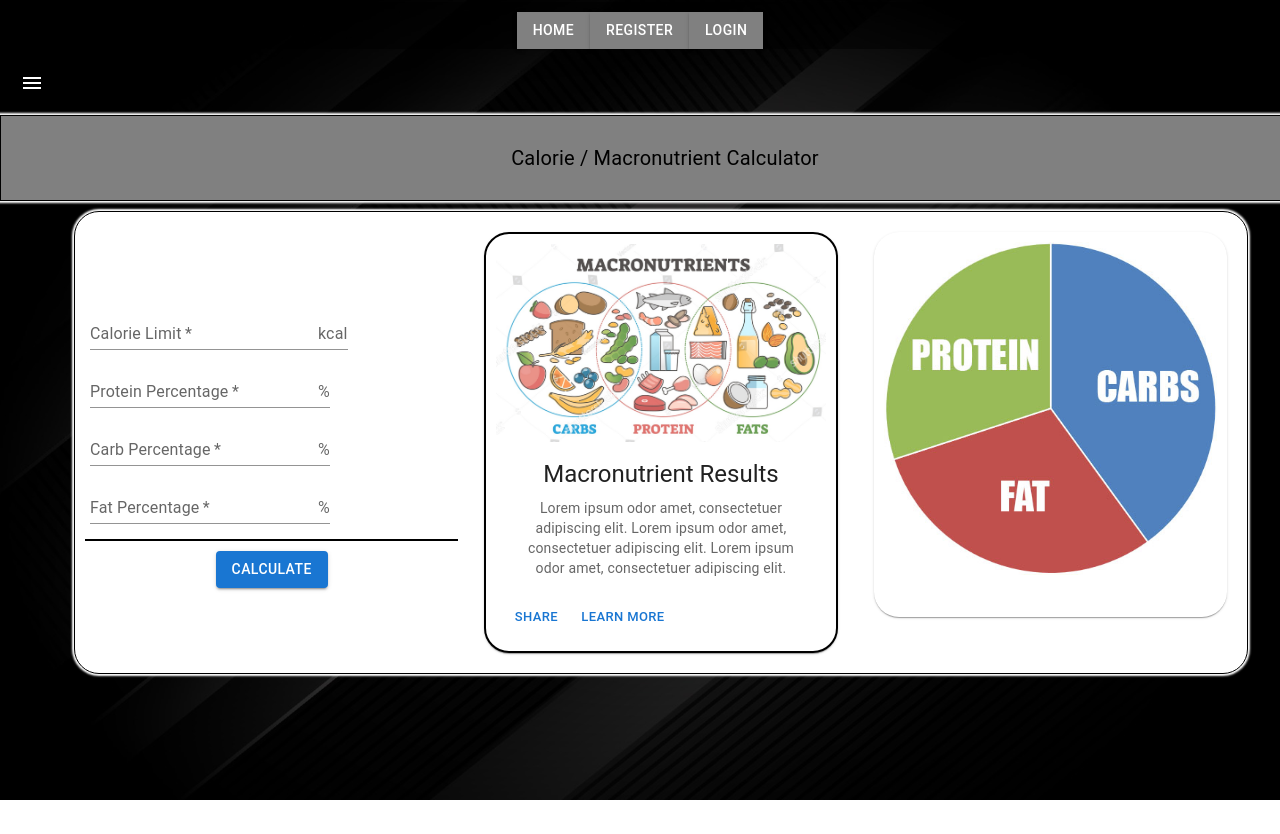
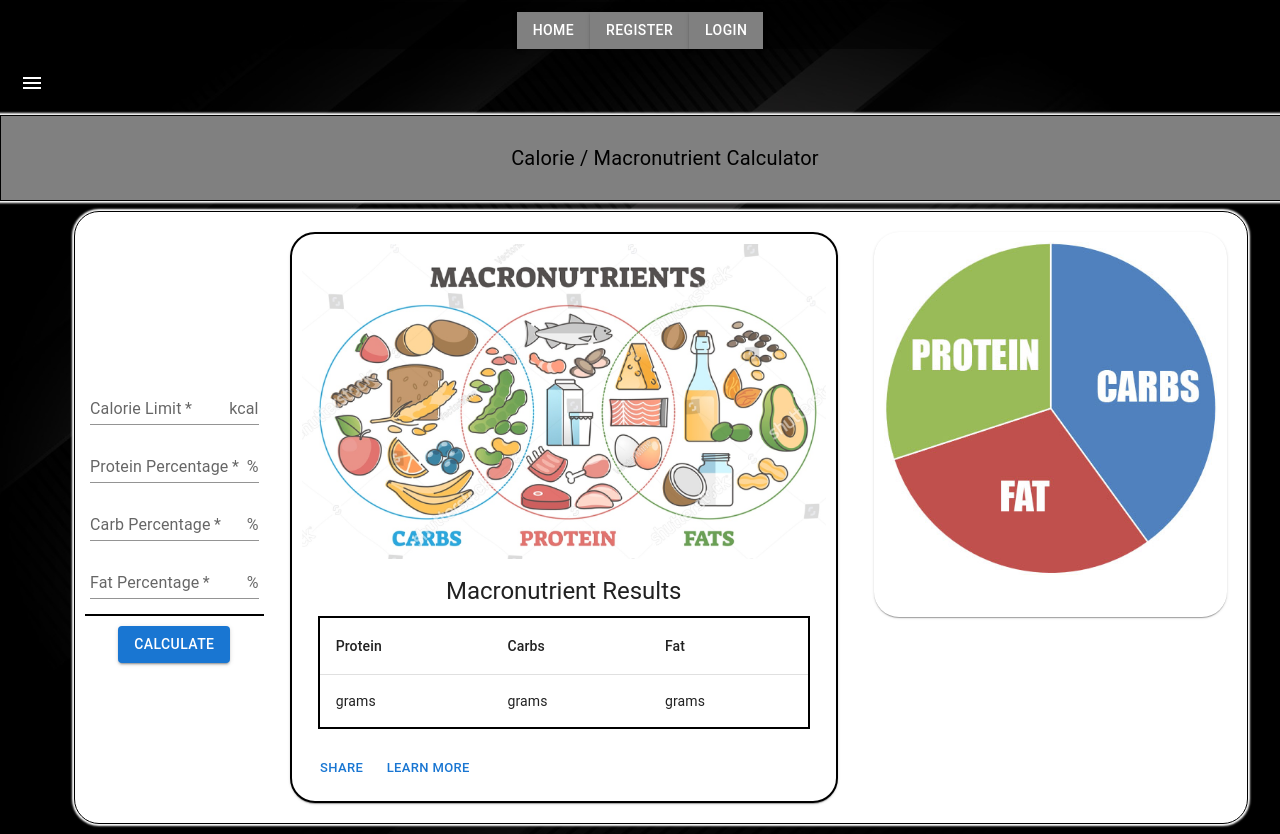
Before and after one commit to jkof86/Portfolio-09-2024, a React (Create React App) app in the folder frontend/: page /calculator in a window 1280 px wide. Shown: the top 834 px of the page. Before the commit the page ends 800 px from the top, so only its background shows below. Built offline with nearby package versions, Linux system fonts and the light colour scheme.

Commit message:
Continued work on Macro Results Table

```diff
--- a/frontend/src/components/Calculator.js
+++ b/frontend/src/components/Calculator.js
@@ -1,8 +1,13 @@
 import {
     Box, Container, TextField, Toolbar, Typography, InputAdornment,
     Button, Grid, Divider, Card, CardActions, CardActionArea,
-    CardContent, CardMedia
+    CardContent, CardMedia, Table,
+    TableHead,
+    TableBody,
+    TableRow,
+    TableCell
 } from "@mui/material";
+
 import { useState } from "react";
 
 export default function Calculator() {
@@ -14,16 +19,38 @@ export default function Calculator() {
 
     function handleClick() {
         // event.preventDefault();
+        // console.log('Calorie Limit: ', calorieLimit,
+        //     'Protein Percent: ', proteinPercent,
+        //     'Carb Percent: ', carbPercent,
+        //     'Fat Percent: ', fatPercent)
+
+        // ..code to submit form to backend here...
+
+    }
+
+    const calculateMacros = () => {
+        console.log('Calculate Macros Button Test...');
         console.log('Calorie Limit: ', calorieLimit,
             'Protein Percent: ', proteinPercent,
             'Carb Percent: ', carbPercent,
             'Fat Percent: ', fatPercent)
-        // ..code to submit form to backend here...
-    }
 
-    const calculateMacros = () => {
-        console.log('Calculate Macros Button Test...');
-        handleClick();
+        return (
+            <Table sx={{ border: '2px solid black' }}>
+                <TableHead>
+                    <TableCell>Protein</TableCell>
+                    <TableCell>Carbs</TableCell>
+                    <TableCell>Fat</TableCell>
+                </TableHead>
+                <TableBody>
+                    <TableCell>{proteinPercent}grams</TableCell>
+                    <TableCell>{carbPercent}grams</TableCell>
+                    <TableCell>{fatPercent}grams</TableCell>
+                </TableBody>
+            </Table>
+
+        )
+
     }
 
     const ShowGraph = () => {
@@ -77,11 +104,19 @@ export default function Calculator() {
                         <Typography gutterBottom variant="h5" component="div">
                             Macronutrient Results
                         </Typography>
-                        <Typography variant="body2" color="text.secondary">
-                            Lorem ipsum odor amet, consectetuer adipiscing elit.
-                            Lorem ipsum odor amet, consectetuer adipiscing elit.
-                            Lorem ipsum odor amet, consectetuer adipiscing elit.
-                        </Typography>
+                        {calculateMacros()}
+                        {/* <Table sx={{border:'2px solid black'}}>
+                            <TableHead>
+                                <TableCell>Protein</TableCell>
+                                <TableCell>Carbs</TableCell>
+                                <TableCell>Fat</TableCell>
+                            </TableHead>
+                            <TableBody>
+                                <TableCell>{proteinPercent}grams</TableCell>
+                                <TableCell>{carbPercent}grams</TableCell>
+                                <TableCell>{fatPercent}grams</TableCell>
+                            </TableBody>
+                        </Table> */}
                     </CardContent>
 
                 </CardActionArea>
@@ -129,7 +164,7 @@ export default function Calculator() {
 
                 {/* for each TextField, we use onInput to store the values */}
                 <Grid container spacing={2}>
-                    <Grid item xs={4}
+                    <Grid item xs={2}
                         sx={{ alignContent: 'center' }}>
                         <TextField id="calorieLimitInput"
                             required={true}
@@ -208,7 +243,7 @@ export default function Calculator() {
                         </Box>
 
                     </Grid>
-                    <Grid item xs={4}>
+                    <Grid item xs={6}>
                         {ShowResults()}
                     </Grid>
                     <Grid item xs={4}>
```
